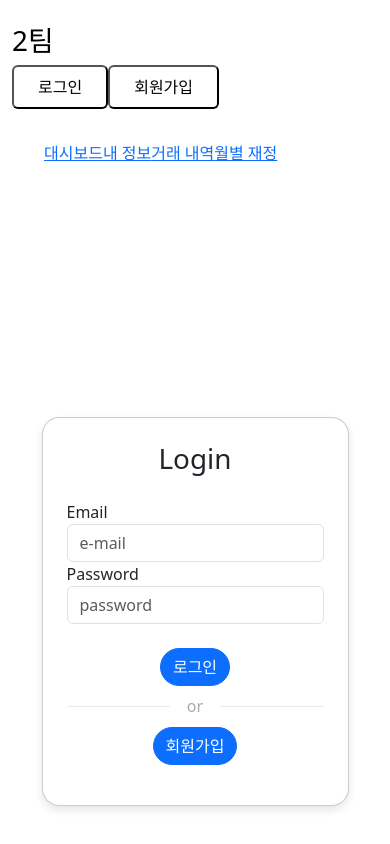
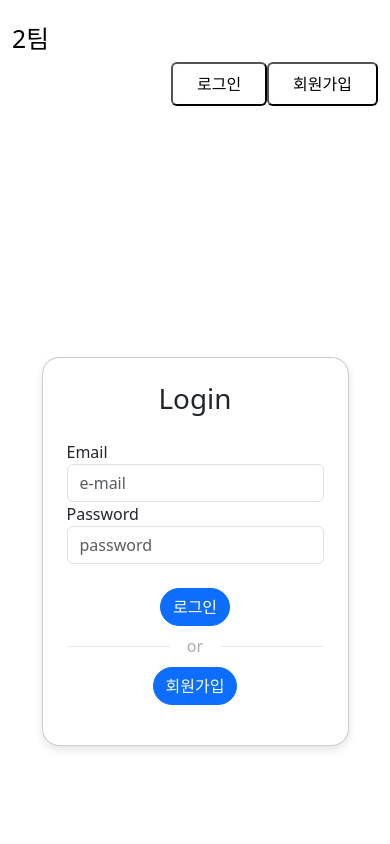
Before and after one commit to ckdwlsrh/household-budget-web, a Vue app: page /login in a window 390 px wide. Shown: the top 844 px of the page. Built offline with nearby package versions, Linux system fonts and the light colour scheme.

Commit message:
Feat : navView, headerView 로직 추가 - navView에 레이아웃 디자인/ 기본 반응형디자인 추가/ 로그인 되있지 않으면 보이지 않게 수정 - issue : #11

```diff
--- a/src/components/Layouts/HeaderView.vue
+++ b/src/components/Layouts/HeaderView.vue
@@ -1,8 +1,9 @@
 <template>
   <header class="bg-blue-600 text-white py-4">
-    <div class="container mx-auto flex justify-between items-center">
-      <h1 class="text-2xl" style="color: black">2팀</h1>
-      <div>
+    <div class="container">
+      <div class="row">
+        <div class="text-2xl col-md-8" style="color: black"><h2 @click="">2팀</h2></div>
+        <div class="col-md-4 d-flex justify-content-end">
           <template v-if="!isLoggedIn">
             <RouterLink :to="{ name: 'loginPage' }">
               <button class="bg-white text-blue-600 px-4 py-2 rounded mr-2 hover:bg-gray-200">
@@ -16,16 +17,10 @@
             </RouterLink>
           </template>
 
-        <template v-else
-          ><RouterLink :to="{ name: 'loginPage' }">
-            <button
-              @click="logOut"
-              class="bg-red-600 text-white px-4 py-2 rounded hover:bg-red-700"
-            >
-              로그아웃
-            </button>
-          </RouterLink>
+          <template v-else>
+            <button @click="logOut" class="bg-white text-black px-4 py-2 rounded">로그아웃</button>
           </template>
+        </div>
       </div>
     </div>
   </header>
@@ -48,6 +43,7 @@ onMounted(() => {
 const logOut = () => {
   localStorage.removeItem('loggedUser')
   isLoggedIn.value = false
+  window.location.href = '/login'
 }
 </script>
 
--- a/src/components/Layouts/MainView.vue
+++ b/src/components/Layouts/MainView.vue
@@ -0,0 +1,6 @@
+<template>
+  <RouterView></RouterView>
+</template>
+<script setup>
+import { RouterView } from 'vue-router'
+</script>
--- a/src/components/Layouts/NavView.vue
+++ b/src/components/Layouts/NavView.vue
@@ -1,18 +1,65 @@
 <template>
   <nav class="bg-gray-800 text-white">
-    <div class="container mx-auto py-2">
-      <ul class="flex space-x-4">
-        <RouterLink :to="{ name: 'homePage' }">대시보드</RouterLink>
-        <RouterLink :to="{ name: 'profileEditPage' }">내 정보</RouterLink>
-        <RouterLink :to="{ name: 'budgetListPage' }">거래 내역</RouterLink>
-        <RouterLink :to="{ name: 'homePage' }">월별 재정</RouterLink>
-      </ul>
+    <div class="container">
+      <div class="row">
+        <template v-if="isLoggedIn">
+          <ul class="nav nav-pills nav-justified">
+            <div class="nav-item">
+              <RouterLink
+                :to="{ name: 'homePage' }"
+                class="btn btn-link nav-link text-black custom-border"
+                >대시보드</RouterLink
+              >
+            </div>
+            <div class="nav-item">
+              <RouterLink
+                :to="{ name: 'profileEditPage' }"
+                class="btn btn-link nav-link text-black custom-border"
+                >내 정보</RouterLink
+              >
+            </div>
+            <div class="nav-item">
+              <RouterLink
+                :to="{ name: 'budgetListPage' }"
+                class="btn btn-link nav-link text-black custom-border"
+                >거래 내역</RouterLink
+              >
+            </div>
+            <div class="nav-item">
+              <RouterLink
+                :to="{ name: 'homePage' }"
+                class="btn btn-link nav-link text-black custom-border"
+                >월별 재정</RouterLink
+              >
+            </div>
+          </ul>
+        </template>
+      </div>
     </div>
   </nav>
 </template>
 
 <script setup>
 import { RouterLink } from 'vue-router'
+import { onMounted } from 'vue'
+import { ref } from 'vue'
+
+const isLoggedIn = ref(false)
+
+onMounted(() => {
+  const storedUser = localStorage.getItem('loggedUser')
+  if (storedUser) {
+    isLoggedIn.value = true
+  }
+})
 </script>
 
-<style scoped></style>
+<style scoped>
+.nav-link:hover {
+  border-color: #ffcc00;
+}
+.custom-border {
+  border: 2px solid #dddddd; /* 원하는 색상으로 변경 */
+  border-radius: 0.25rem; /* 테두리 둥글기 조정 */
+}
+</style>
```
Lines whose indentation alone changed are shown as unchanged.
